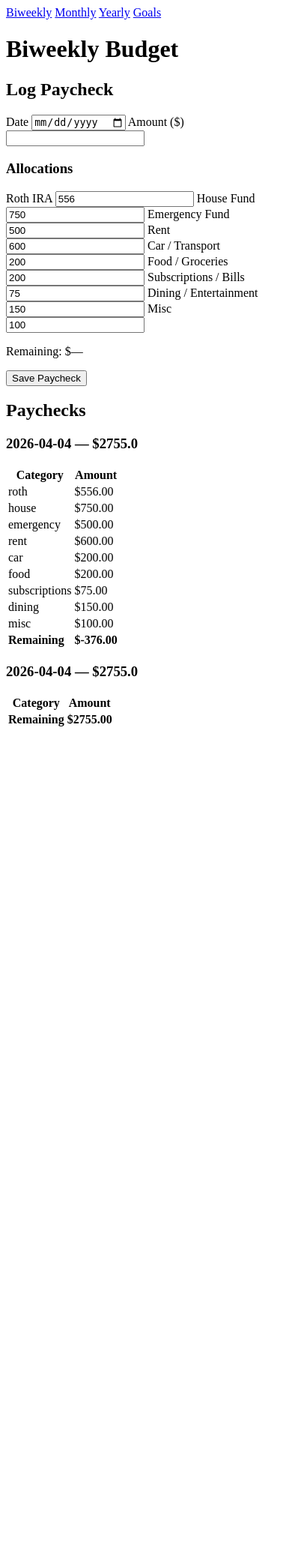
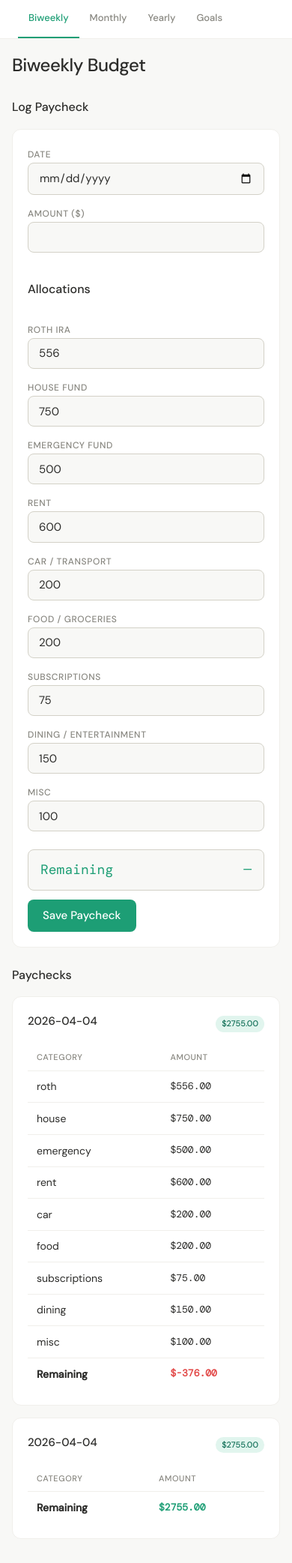
Before and after one commit to vikybhatt11/Budget_app, a Flask app: page / in a window 390 px wide. Shown: the whole page at 75% size. Before the commit the page ends 969 px from the top, so only its background shows below. Run offline with Flask 3, Linux system fonts and the light colour scheme; data comes from the database, SQL or seed files in the repository; both versions use the stored data as it was after the commit.

Commit message:
everyhing is working, updating to mobile

```diff
--- a/static/style.css
+++ b/static/style.css
@@ -0,0 +1,286 @@
+@import url('https://fonts.googleapis.com/css2?family=DM+Sans:wght@300;400;500&family=DM+Mono&display=swap');
+
+*, *::before, *::after { box-sizing: border-box; margin: 0; padding: 0; }
+
+:root {
+  --green: #1D9E75;
+  --green-light: #E1F5EE;
+  --green-dark: #0F6E56;
+  --red: #E24B4A;
+  --red-light: #FCEBEB;
+  --gray-50: #F8F8F6;
+  --gray-100: #F0EFEB;
+  --gray-200: #D3D1C7;
+  --gray-400: #888780;
+  --gray-800: #2C2C2A;
+  --font: 'DM Sans', sans-serif;
+  --mono: 'DM Mono', monospace;
+  --radius: 12px;
+  --radius-sm: 8px;
+}
+
+body {
+  font-family: var(--font);
+  background: var(--gray-50);
+  color: var(--gray-800);
+  font-size: 15px;
+  line-height: 1.6;
+  min-height: 100vh;
+}
+
+nav {
+  background: white;
+  border-bottom: 1px solid var(--gray-100);
+  padding: 0 1.5rem;
+  display: flex;
+  gap: 0;
+  position: sticky;
+  top: 0;
+  z-index: 10;
+}
+
+nav a {
+  text-decoration: none;
+  color: var(--gray-400);
+  font-size: 14px;
+  font-weight: 500;
+  padding: 1rem 1.25rem;
+  border-bottom: 2px solid transparent;
+  transition: color 0.15s, border-color 0.15s;
+}
+
+nav a:hover { color: var(--gray-800); }
+nav a.active { color: var(--green); border-bottom-color: var(--green); }
+
+main {
+  max-width: 720px;
+  margin: 0 auto;
+  padding: 2rem 1.5rem;
+}
+
+h1 {
+  font-size: 24px;
+  font-weight: 500;
+  margin-bottom: 1.5rem;
+  letter-spacing: -0.02em;
+}
+
+h2 {
+  font-size: 16px;
+  font-weight: 500;
+  margin: 1.5rem 0 1rem;
+  color: var(--gray-800);
+}
+
+h3 {
+  font-size: 15px;
+  font-weight: 500;
+  margin-bottom: 0.5rem;
+}
+
+.card {
+  background: white;
+  border-radius: var(--radius);
+  border: 1px solid var(--gray-100);
+  padding: 1.25rem;
+  margin-bottom: 1rem;
+}
+
+form {
+  background: white;
+  border-radius: var(--radius);
+  border: 1px solid var(--gray-100);
+  padding: 1.25rem;
+  margin-bottom: 1.5rem;
+  display: flex;
+  flex-direction: column;
+  gap: 0.75rem;
+}
+
+label {
+  font-size: 12px;
+  font-weight: 500;
+  color: var(--gray-400);
+  text-transform: uppercase;
+  letter-spacing: 0.05em;
+  margin-bottom: -0.25rem;
+}
+
+input[type=text],
+input[type=number],
+input[type=date] {
+  width: 100%;
+  padding: 0.6rem 0.875rem;
+  border: 1px solid var(--gray-200);
+  border-radius: var(--radius-sm);
+  font-family: var(--font);
+  font-size: 15px;
+  color: var(--gray-800);
+  background: var(--gray-50);
+  transition: border-color 0.15s;
+  -webkit-appearance: none;
+}
+
+input:focus {
+  outline: none;
+  border-color: var(--green);
+  background: white;
+}
+
+button[type=submit] {
+  background: var(--green);
+  color: white;
+  border: none;
+  border-radius: var(--radius-sm);
+  padding: 0.7rem 1.25rem;
+  font-family: var(--font);
+  font-size: 15px;
+  font-weight: 500;
+  cursor: pointer;
+  transition: background 0.15s;
+  align-self: flex-start;
+}
+
+button[type=submit]:hover { background: var(--green-dark); }
+
+button.btn-delete {
+  background: none;
+  border: 1px solid var(--gray-200);
+  border-radius: var(--radius-sm);
+  padding: 0.4rem 0.875rem;
+  font-family: var(--font);
+  font-size: 13px;
+  color: var(--gray-400);
+  cursor: pointer;
+  transition: all 0.15s;
+}
+
+button.btn-delete:hover {
+  border-color: var(--red);
+  color: var(--red);
+}
+
+table {
+  width: 100%;
+  border-collapse: collapse;
+  font-size: 14px;
+}
+
+th {
+  text-align: left;
+  font-size: 11px;
+  font-weight: 500;
+  color: var(--gray-400);
+  text-transform: uppercase;
+  letter-spacing: 0.05em;
+  padding: 0.5rem 0.75rem;
+  border-bottom: 1px solid var(--gray-100);
+}
+
+td {
+  padding: 0.6rem 0.75rem;
+  border-bottom: 1px solid var(--gray-100);
+  font-family: var(--mono);
+  font-size: 13px;
+}
+
+td:first-child { font-family: var(--font); font-size: 14px; }
+tr:last-child td { border-bottom: none; }
+
+.metric-grid {
+  display: grid;
+  grid-template-columns: repeat(auto-fit, minmax(140px, 1fr));
+  gap: 0.75rem;
+  margin-bottom: 1.5rem;
+}
+
+.metric {
+  background: white;
+  border: 1px solid var(--gray-100);
+  border-radius: var(--radius);
+  padding: 1rem;
+}
+
+.metric-label {
+  font-size: 11px;
+  font-weight: 500;
+  color: var(--gray-400);
+  text-transform: uppercase;
+  letter-spacing: 0.05em;
+  margin-bottom: 4px;
+}
+
+.metric-value {
+  font-size: 22px;
+  font-weight: 300;
+  font-family: var(--mono);
+  letter-spacing: -0.02em;
+}
+
+.metric-value.green { color: var(--green); }
+.metric-value.red { color: var(--red); }
+
+.progress-wrap {
+  background: var(--gray-100);
+  border-radius: 4px;
+  height: 6px;
+  width: 100%;
+  margin: 0.5rem 0;
+  overflow: hidden;
+}
+
+.progress-bar {
+  background: var(--green);
+  height: 6px;
+  border-radius: 4px;
+  transition: width 0.4s ease;
+}
+
+.tag {
+  display: inline-block;
+  font-size: 11px;
+  font-weight: 500;
+  padding: 2px 8px;
+  border-radius: 100px;
+  background: var(--green-light);
+  color: var(--green-dark);
+}
+
+.remaining-display {
+  background: var(--gray-50);
+  border: 1px solid var(--gray-200);
+  border-radius: var(--radius-sm);
+  padding: 0.75rem 1rem;
+  display: flex;
+  justify-content: space-between;
+  align-items: center;
+  font-size: 14px;
+  color: var(--gray-400);
+}
+
+.remaining-display span {
+  font-family: var(--mono);
+  font-size: 18px;
+  font-weight: 400;
+  color: var(--green);
+}
+
+.form-row {
+  display: grid;
+  grid-template-columns: 1fr 1fr;
+  gap: 0.75rem;
+}
+
+hr {
+  border: none;
+  border-top: 1px solid var(--gray-100);
+  margin: 1rem 0;
+}
+
+p { color: var(--gray-400); font-size: 14px; }
+
+@media (max-width: 600px) {
+  main { padding: 1rem; }
+  .form-row { grid-template-columns: 1fr; }
+  nav a { padding: 0.875rem 0.875rem; font-size: 13px; }
+}
--- a/templates/base.html
+++ b/templates/base.html
@@ -3,15 +3,15 @@
 <head>
   <meta charset="UTF-8">
   <meta name="viewport" content="width=device-width, initial-scale=1.0">
-  <title>Budget App</title>
+  <title>Budget</title>
   <link rel="stylesheet" href="{{ url_for('static', filename='style.css') }}">
 </head>
 <body>
   <nav>
-    <a href="/">Biweekly</a>
-    <a href="/monthly">Monthly</a>
-    <a href="/yearly">Yearly</a>
-    <a href="/goals">Goals</a>
+    <a href="/" class="{{ 'active' if request.path == '/' }}">Biweekly</a>
+    <a href="/monthly" class="{{ 'active' if request.path == '/monthly' }}">Monthly</a>
+    <a href="/yearly" class="{{ 'active' if request.path == '/yearly' }}">Yearly</a>
+    <a href="/goals" class="{{ 'active' if request.path == '/goals' }}">Goals</a>
   </nav>
   <main>
     {% block content %}{% endblock %}
--- a/templates/index.html
+++ b/templates/index.html
@@ -5,64 +5,65 @@
 
 <h2>Log Paycheck</h2>
 <form action="/add-paycheck" method="POST">
+  <div class="form-row">
+    <div>
       <label>Date</label>
       <input type="date" name="date" required>
-
+    </div>
+    <div>
       <label>Amount ($)</label>
       <input type="number" name="amount" step="0.01" id="paycheck-amount" required>
+    </div>
+  </div>
 
-  <h3>Allocations</h3>
+  <h2>Allocations</h2>
 
-  <label>Roth IRA</label>
-  <input type="number" name="roth" step="0.01" value="556">
+  <div class="form-row">
+    <div><label>Roth IRA</label><input type="number" name="roth" step="0.01" value="556"></div>
+    <div><label>House Fund</label><input type="number" name="house" step="0.01" value="750"></div>
+  </div>
+  <div class="form-row">
+    <div><label>Emergency Fund</label><input type="number" name="emergency" step="0.01" value="500"></div>
+    <div><label>Rent</label><input type="number" name="rent" step="0.01" value="600"></div>
+  </div>
+  <div class="form-row">
+    <div><label>Car / Transport</label><input type="number" name="car" step="0.01" value="200"></div>
+    <div><label>Food / Groceries</label><input type="number" name="food" step="0.01" value="200"></div>
+  </div>
+  <div class="form-row">
+    <div><label>Subscriptions</label><input type="number" name="subscriptions" step="0.01" value="75"></div>
+    <div><label>Dining / Entertainment</label><input type="number" name="dining" step="0.01" value="150"></div>
+  </div>
+  <div class="form-row">
+    <div><label>Misc</label><input type="number" name="misc" step="0.01" value="100"></div>
+    <div></div>
+  </div>
 
-  <label>House Fund</label>
-  <input type="number" name="house" step="0.01" value="750">
-
-  <label>Emergency Fund</label>
-  <input type="number" name="emergency" step="0.01" value="500">
-
-  <label>Rent</label>
-  <input type="number" name="rent" step="0.01" value="600">
-
-  <label>Car / Transport</label>
-  <input type="number" name="car" step="0.01" value="200">
-
-  <label>Food / Groceries</label>
-  <input type="number" name="food" step="0.01" value="200">
-
-  <label>Subscriptions / Bills</label>
-  <input type="number" name="subscriptions" step="0.01" value="75">
-
-  <label>Dining / Entertainment</label>
-  <input type="number" name="dining" step="0.01" value="150">
-
-  <label>Misc</label>
-  <input type="number" name="misc" step="0.01" value="100">
-
-  <p>Remaining: $<span id="remaining">—</span></p>
+  <div class="remaining-display">
+    <span>Remaining</span>
+    <span id="remaining">—</span>
+  </div>
 
   <button type="submit">Save Paycheck</button>
 </form>
 
 <h2>Paychecks</h2>
 {% for p in paychecks %}
-  <div>
-    <h3>{{ p["date"] }} — ${{ p["amount"] }}</h3>
+<div class="card">
+  <div style="display:flex; justify-content:space-between; align-items:center; margin-bottom:0.75rem;">
+    <h3>{{ p["date"] }}</h3>
+    <span class="tag">${{ "%.2f"|format(p["amount"]) }}</span>
+  </div>
   <table>
-      <tr>
-        <th>Category</th>
-        <th>Amount</th>
-      </tr>
+    <tr><th>Category</th><th>Amount</th></tr>
     {% for a in p["allocations"] %}
-      <tr>
-        <td>{{ a["category"] }}</td>
-        <td>${{ "%.2f"|format(a["amount"]) }}</td>
-      </tr>
+    <tr><td>{{ a["category"] }}</td><td>${{ "%.2f"|format(a["amount"]) }}</td></tr>
     {% endfor %}
     <tr>
       <td><strong>Remaining</strong></td>
-        <td><strong>${{ "%.2f"|format(p["remaining"]) }}</strong></td>
+      <td style="color:{{ '#1D9E75' if p['remaining'] >= 0 else '#E24B4A' }}">
+        <strong>${{ "%.2f"|format(p["remaining"]) }}</strong>
+      </td>
     </tr>
   </table>
 </div>
@@ -72,18 +73,15 @@
 
 <script>
   const fields = ["roth","house","emergency","rent","car","food","subscriptions","dining","misc"];
-
   function updateRemaining() {
     const income = parseFloat(document.getElementById("paycheck-amount").value) || 0;
-    const spent = fields.reduce((sum, f) => {
-      return sum + (parseFloat(document.querySelector(`[name=${f}]`).value) || 0);
-    }, 0);
-    document.getElementById("remaining").textContent = (income - spent).toFixed(2);
+    const spent = fields.reduce((sum, f) => sum + (parseFloat(document.querySelector(`[name=${f}]`).value) || 0), 0);
+    const rem = income - spent;
+    const el = document.getElementById("remaining");
+    el.textContent = "$" + rem.toFixed(2);
+    el.style.color = rem >= 0 ? "#1D9E75" : "#E24B4A";
   }
-
   document.getElementById("paycheck-amount").addEventListener("input", updateRemaining);
-  fields.forEach(f => {
-    document.querySelector(`[name=${f}]`).addEventListener("input", updateRemaining);
-  });
+  fields.forEach(f => document.querySelector(`[name=${f}]`).addEventListener("input", updateRemaining));
 </script>
 {% endblock %}
```
Also changed, not shown: templates/goals.html (+47 -19 lines), budget.db. Lines whose indentation alone changed are shown as unchanged.
